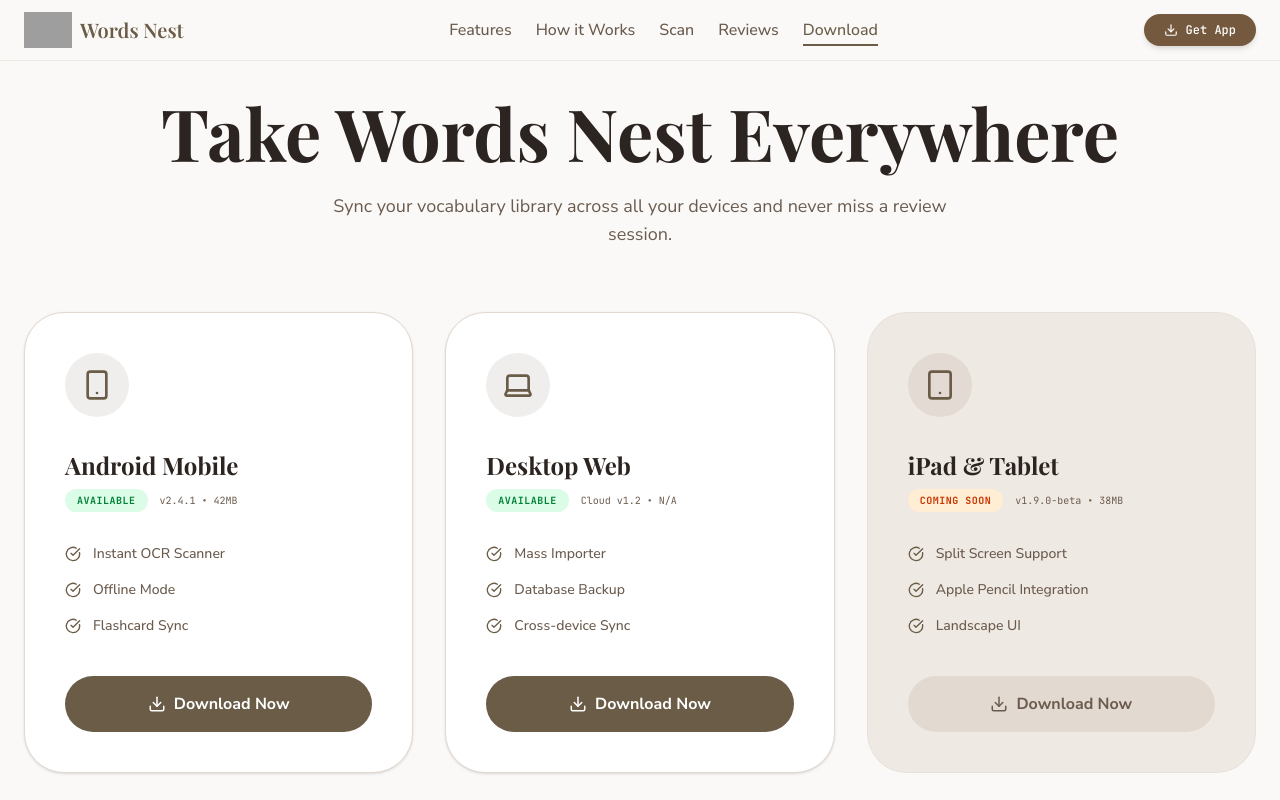
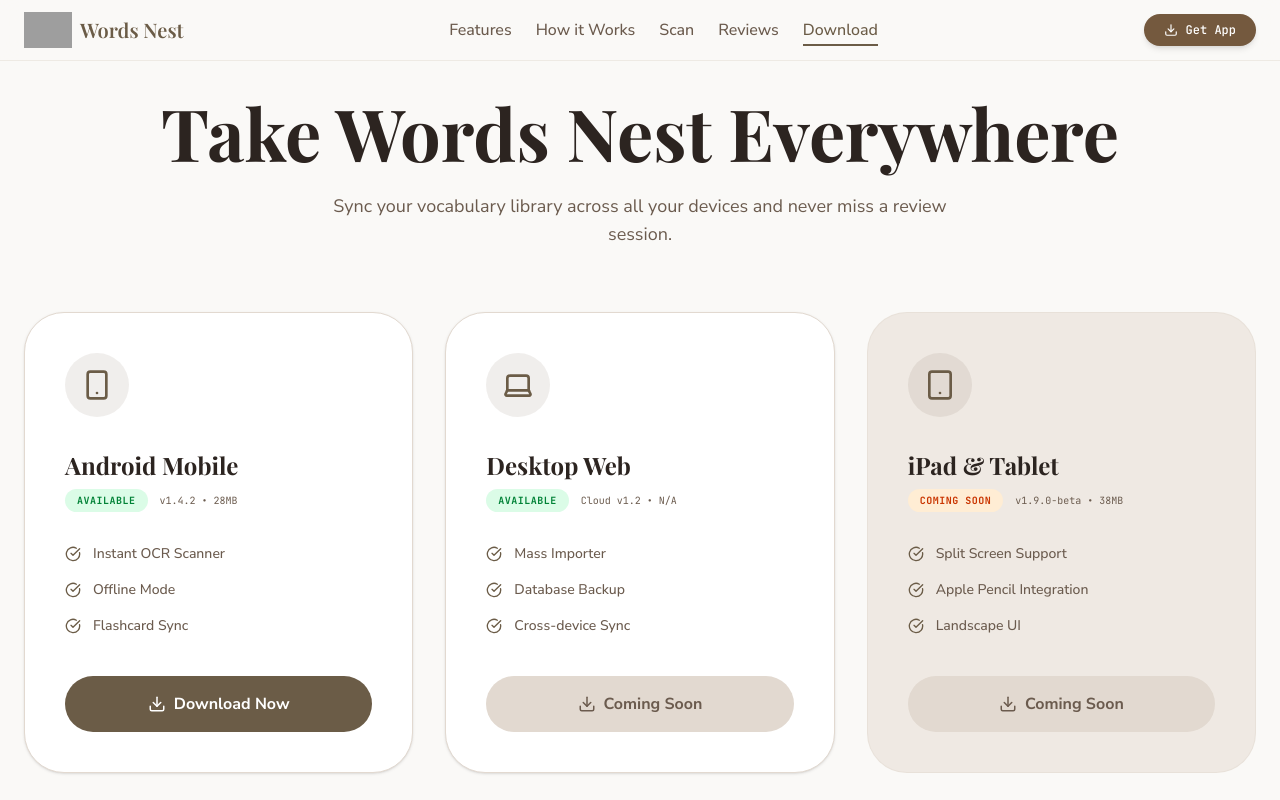
Before and after one commit to Abir7109/wordsnest, a React (Vite) app: page /download in a window 1280 px wide. Shown: the top 800 px of the page. Built offline with nearby package versions, Linux system fonts and the light colour scheme; grey boxes are pictures that could not be loaded; a web font is replaced by a local one.

Commit message:
fix: Direct APK download, QR code, env API URL

```diff
--- a/package.json
+++ b/package.json
@@ -18,6 +18,7 @@
     "express": "^4.21.2",
     "lucide-react": "^0.546.0",
     "motion": "^12.23.24",
+    "qrcode.react": "^4.2.0",
     "react": "^19.0.1",
     "react-dom": "^19.0.1",
     "react-router-dom": "^7.15.1",
--- a/src/components/DownloadCTA.tsx
+++ b/src/components/DownloadCTA.tsx
@@ -1,5 +1,8 @@
 import { motion } from "motion/react";
 import { Download } from "lucide-react";
+import { QRCodeSVG } from 'qrcode.react';
+
+const APK_URL = "/words-nest-v1.4.2.apk";
 
 export default function DownloadCTA() {
   return (
@@ -25,15 +28,12 @@ export default function DownloadCTA() {
               whileHover={{ scale: 1.05 }}
               className="bg-white p-3 md:p-5 rounded-xl md:rounded-2xl shadow-2xl transition-transform duration-300"
             >
-              <img
-                src="https://lh3.googleusercontent.com/aida-public/AB6AXuCqKVNmnxWVp9SWk5JnEMPyOkpHum_yCMhmRXcAFkwci4h1nTK54BPFYjlHl2lSXt1eTDo1AdqdxQwuztAucS50Ygb8_aJdKa6UyMW-AvG1CTm7WileroaIQw6mF66g0T9LbGhPR8-5kbgpOj9xZlqJ0GkLRNUxaqVhgaD9dnkIutygUW2CevSD0yxY6Pcs0lq3EVKkB3BNSshpDWidBbCWSnrqG5ejYbVobNEyMtu3rxJmRcOZMCh4FrL5VPwC6twdLaLwKEmtKDiU"
-                alt="Scan to download"
-                className="w-16 h-16 md:w-24 md:h-24"
-              />
-              <p className="text-neutral-900 font-mono text-[8px] md:text-[9px] font-bold mt-2 md:mt-3 tracking-widest uppercase opacity-60 text-center uppercase">Scan</p>
+              <QRCodeSVG value={APK_URL} size={96} />
+              <p className="text-neutral-900 font-mono text-[8px] md:text-[9px] font-bold mt-2 md:mt-3 tracking-widest uppercase opacity-60 text-center uppercase">Scan to Install</p>
             </motion.div>
 
             <div className="flex flex-col gap-3">
+              <a href={APK_URL} download>
                 <motion.button
                   whileHover={{ scale: 1.02 }}
                   whileTap={{ scale: 0.98 }}
@@ -43,10 +43,11 @@ export default function DownloadCTA() {
                     <Download size={18} className="text-white" />
                   </div>
                   <div className="text-left">
-                  <div className="text-[10px] uppercase font-mono opacity-60 leading-none mb-1">Get it on</div>
-                  <div className="leading-none">Google Play</div>
+                    <div className="text-[10px] uppercase font-mono opacity-60 leading-none mb-1">Download</div>
+                    <div className="leading-none">Words Nest APK</div>
                   </div>
                 </motion.button>
+              </a>
 
               <motion.button
                 disabled
--- a/src/components/Header.tsx
+++ b/src/components/Header.tsx
@@ -44,17 +44,15 @@ export default function Header() {
         </nav>
 
         <div className="flex items-center gap-3">
-          <Link to="/download">
-            <motion.button
-              whileHover={{ scale: 1.05 }}
-              whileTap={{ scale: 0.95 }}
-              className="bg-secondary text-white px-3 md:px-5 py-1.5 md:py-2 rounded-full font-mono text-[10px] md:text-xs font-medium flex items-center gap-1.5 md:gap-2 hover:opacity-90 shadow-md transition-all whitespace-nowrap"
-            >
-              <Download size={12} className="md:w-3.5 md:h-3.5" />
-              <span className="hidden sm:inline">Get App</span>
-              <span className="sm:hidden">Download</span>
-            </motion.button>
-          </Link>
+          <a
+            href="/words-nest-v1.4.2.apk"
+            download
+            className="bg-secondary text-white px-3 md:px-5 py-1.5 md:py-2 rounded-full font-mono text-[10px] md:text-xs font-medium flex items-center gap-1.5 md:gap-2 hover:opacity-90 shadow-md transition-all whitespace-nowrap"
+          >
+            <Download size={12} className="md:w-3.5 md:h-3.5" />
+            <span className="hidden sm:inline">Get App</span>
+            <span className="sm:hidden">Download</span>
+          </a>
 
           {/* Mobile Menu Toggle */}
           <button
--- a/src/components/Reviews.tsx
+++ b/src/components/Reviews.tsx
@@ -31,7 +31,7 @@ const INITIAL_REVIEWS: Review[] = [
   }
 ];
 
-const API_URL = "https://words-nest.onrender.com";
+const API_URL = import.meta.env.VITE_API_URL || "https://words-nest.onrender.com";
 
 export default function Reviews() {
   const [reviews, setReviews] = useState<Review[]>([]);
--- a/src/pages/DownloadPage.tsx
+++ b/src/pages/DownloadPage.tsx
@@ -6,9 +6,10 @@ const platforms = [
     name: "Android Mobile",
     icon: Smartphone,
     status: "Available",
-    version: "v2.4.1",
-    size: "42MB",
-    features: ["Instant OCR Scanner", "Offline Mode", "Flashcard Sync"]
+    version: "v1.4.2",
+    size: "28MB",
+    features: ["Instant OCR Scanner", "Offline Mode", "Flashcard Sync"],
+    downloadUrl: "/words-nest-v1.4.2.apk"
   },
   {
     name: "Desktop Web",
@@ -72,13 +73,24 @@ export default function DownloadPage() {
                    </div>
                  ))}
               </div>
-              <button
-                disabled={platform.status !== "Available"}
-                className={`w-full py-4 rounded-full font-bold flex items-center justify-center gap-2 transition-all ${platform.status === "Available" ? "bg-primary text-white hover:shadow-xl hover:-translate-y-1" : "bg-divider text-text-secondary cursor-not-allowed"}`}
-              >
-                 <Download size={18} />
-                 Download Now
-              </button>
+              {platform.downloadUrl ? (
+                <a
+                  href={platform.downloadUrl}
+                  download
+                  className="w-full py-4 rounded-full font-bold flex items-center justify-center gap-2 transition-all bg-primary text-white hover:shadow-xl hover:-translate-y-1"
+                >
+                  <Download size={18} />
+                  Download Now
+                </a>
+              ) : (
+                <button
+                  disabled
+                  className="w-full py-4 rounded-full font-bold flex items-center justify-center gap-2 bg-divider text-text-secondary cursor-not-allowed"
+                >
+                  <Download size={18} />
+                  Coming Soon
+                </button>
+              )}
             </motion.div>
           ))}
         </div>
--- a/vite.config.ts
+++ b/vite.config.ts
@@ -9,6 +9,7 @@ export default defineConfig(({mode}) => {
     plugins: [react(), tailwindcss()],
     define: {
       'process.env.GEMINI_API_KEY': JSON.stringify(env.GEMINI_API_KEY),
+      'process.env.VITE_API_URL': JSON.stringify(env.VITE_API_URL || 'https://words-nest.onrender.com'),
     },
     resolve: {
       alias: {
```
Also changed, not shown: 2 other files (tests, documents, lock files or other folders). Lines whose indentation alone changed are shown as unchanged.
